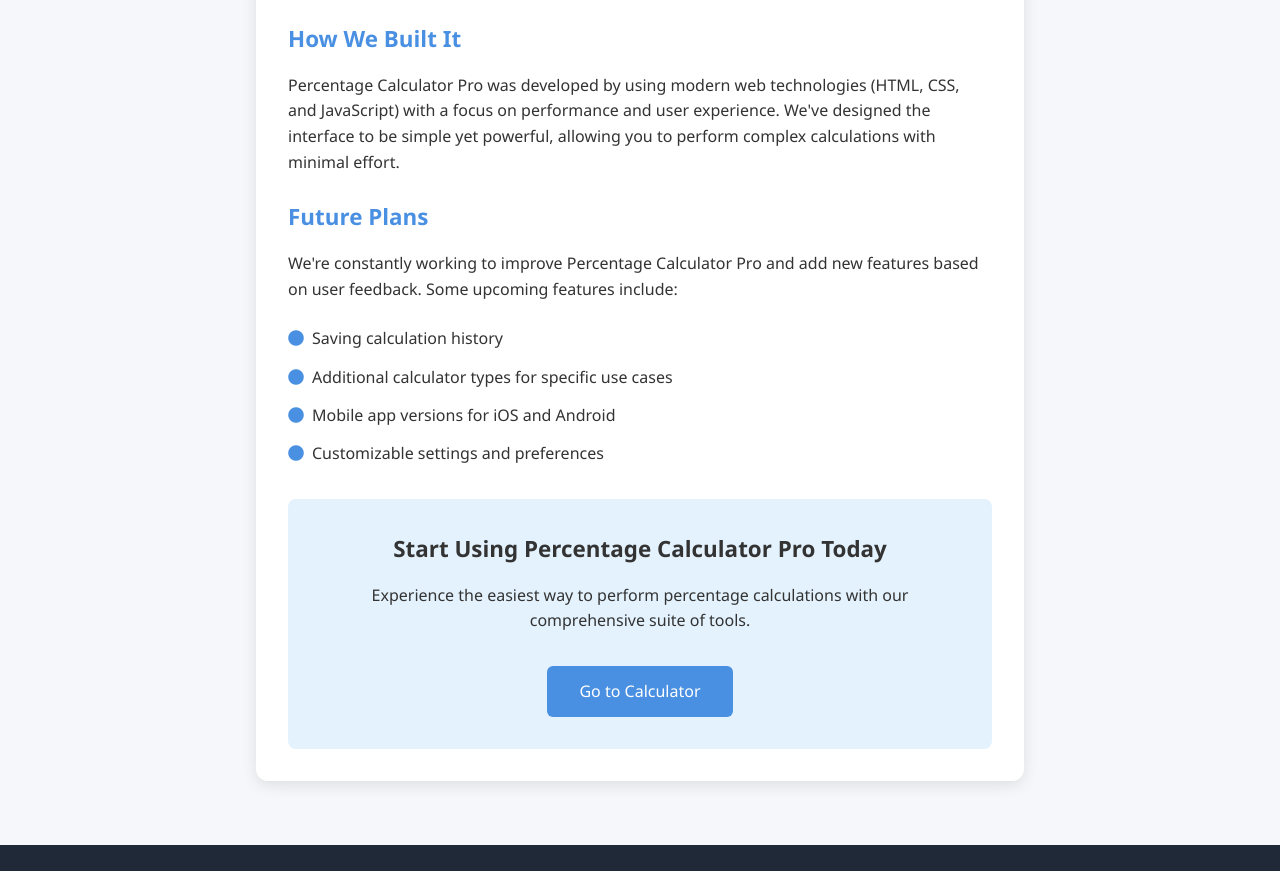
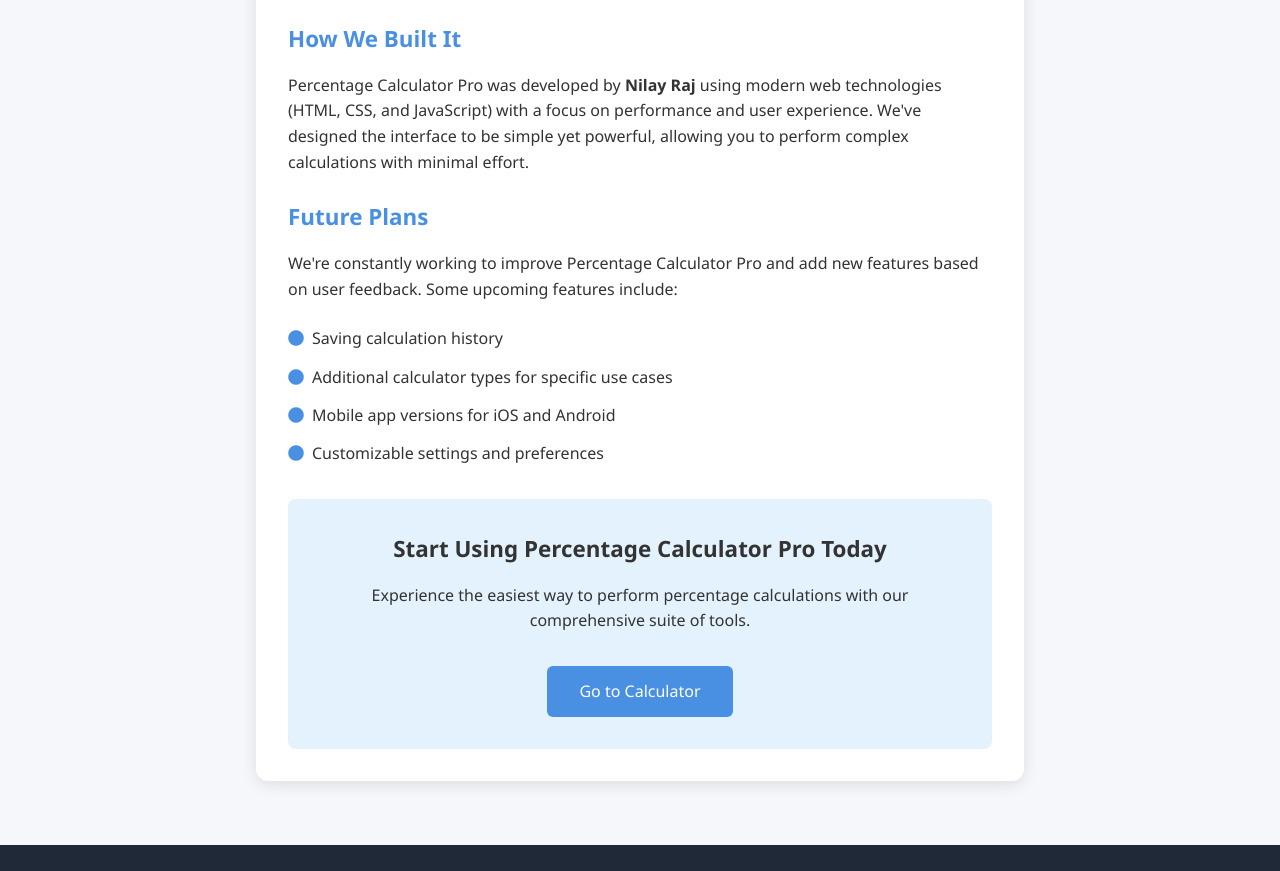
Before and after one commit to NilayOverp94/PercentagePro, a plain HTML site: page about.html in a window 1280 px wide. Shown: the part 1487-2358 px from the top of the page. Drawn offline with Linux system fonts and the light colour scheme.

Commit message:
Update about.html

```diff
--- a/about.html
+++ b/about.html
@@ -88,7 +88,7 @@
                 </ul>
 
                 <h3>How We Built It</h3>
-                <p>Percentage Calculator Pro was developed by using modern web technologies (HTML, CSS, and JavaScript) with a focus on performance and user experience. We've designed the interface to be simple yet powerful, allowing you to perform complex calculations with minimal effort.</p>
+                <p>Percentage Calculator Pro was developed by <strong>Nilay Raj</strong> using modern web technologies (HTML, CSS, and JavaScript) with a focus on performance and user experience. We've designed the interface to be simple yet powerful, allowing you to perform complex calculations with minimal effort.</p>
 
                 <h3>Future Plans</h3>
                 <p>We're constantly working to improve Percentage Calculator Pro and add new features based on user feedback. Some upcoming features include:</p>
```
